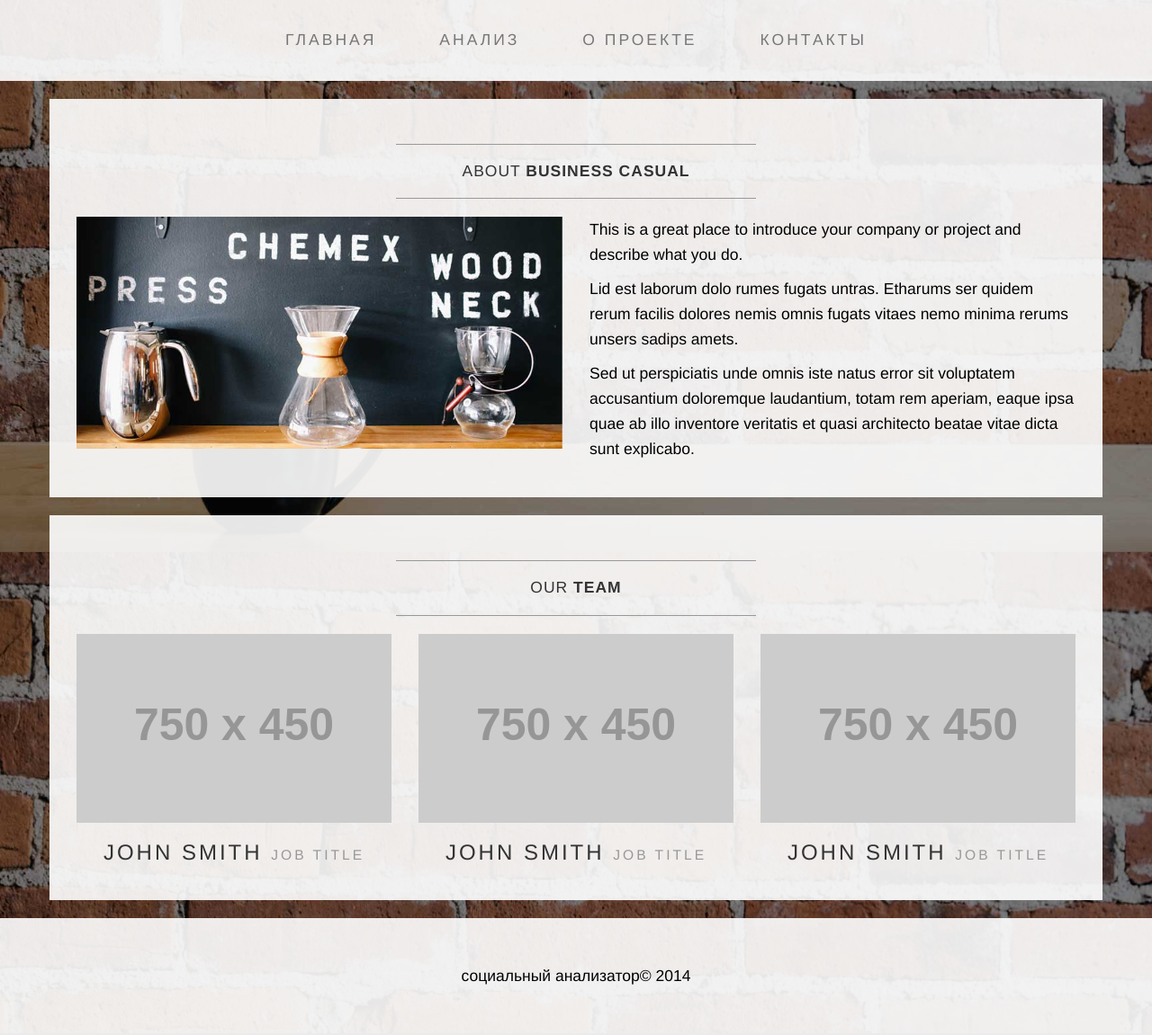
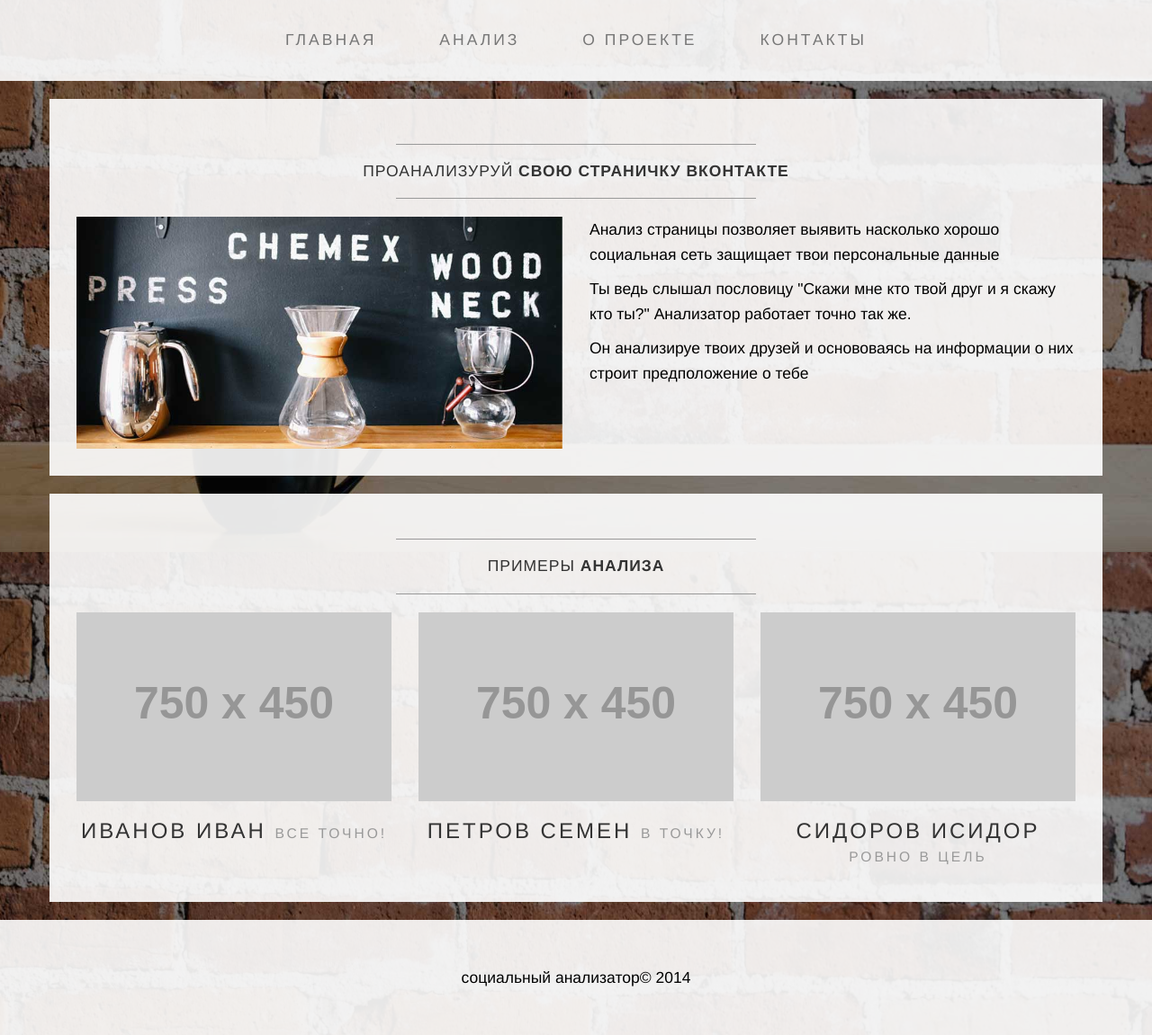
Before and after one commit to vatslav/vk-analytic, a Flask app: page /analisys in a window 1280 px wide. Shown: the part 186-1337 px from the top of the page at 90% size. Before the commit the page ends 1281 px from the top, so only its background shows below. Run offline with Flask 2, Linux system fonts and the light colour scheme; grey boxes labelled with a size stand in for pictures from a placeholder-image service; some libraries are stand-ins or nearby versions.

Commit message:
русификация сайта

```diff
--- a/app/templates/analisys.html
+++ b/app/templates/analisys.html
@@ -8,7 +8,7 @@
             <div class="box">
                 <div class="col-lg-12">
                     <hr>
-                    <h2 class="intro-text text-center">About <strong>business casual</strong>
+                    <h2 class="intro-text text-center">проанализуруй <strong>свою страничку вконтакте</strong>
                     </h2>
                     <hr>
                 </div>
@@ -16,9 +16,9 @@
                     <img class="img-responsive img-border-left" src="{{ url_for('static', filename='img/slide-2.jpg')}}" alt="">
                 </div>
                 <div class="col-md-6">
-                    <p>This is a great place to introduce your company or project and describe what you do.</p>
-                    <p>Lid est laborum dolo rumes fugats untras. Etharums ser quidem rerum facilis dolores nemis omnis fugats vitaes nemo minima rerums unsers sadips amets.</p>
-                    <p>Sed ut perspiciatis unde omnis iste natus error sit voluptatem accusantium doloremque laudantium, totam rem aperiam, eaque ipsa quae ab illo inventore veritatis et quasi architecto beatae vitae dicta sunt explicabo.</p>
+                    <p>Анализ страницы позволяет выявить насколько хорошо социальная сеть защищает твои персональные данные</p>
+                    <p>Ты ведь слышал пословицу "Скажи мне кто твой друг и я скажу кто ты?" Анализатор работает точно так же.</p>
+                    <p>Он анализируе твоих друзей и основоваясь на информации о них строит предположение о тебе</p>
                 </div>
                 <div class="clearfix"></div>
             </div>
@@ -28,26 +28,26 @@
             <div class="box">
                 <div class="col-lg-12">
                     <hr>
-                    <h2 class="intro-text text-center">Our <strong>Team</strong>
+                    <h2 class="intro-text text-center">примеры <strong>анализа</strong>
                     </h2>
                     <hr>
                 </div>
                 <div class="col-sm-4 text-center">
                     <img class="img-responsive" src="http://placehold.it/750x450" alt="">
-                    <h3>John Smith
-                        <small>Job Title</small>
+                    <h3>Иванов Иван
+                        <small>Все точно!</small>
                     </h3>
                 </div>
                 <div class="col-sm-4 text-center">
                     <img class="img-responsive" src="http://placehold.it/750x450" alt="">
-                    <h3>John Smith
-                        <small>Job Title</small>
+                    <h3>Петров Семен
+                        <small>В точку!</small>
                     </h3>
                 </div>
                 <div class="col-sm-4 text-center">
                     <img class="img-responsive" src="http://placehold.it/750x450" alt="">
-                    <h3>John Smith
-                        <small>Job Title</small>
+                    <h3>Сидоров Исидор
+                        <small>ровно в цель</small>
                     </h3>
                 </div>
                 <div class="clearfix"></div>
--- a/app/templates/blog.html
+++ b/app/templates/blog.html
@@ -7,7 +7,7 @@
             <div class="box">
                 <div class="col-lg-12">
                     <hr>
-                    <h2 class="intro-text text-center">Company <strong>blog</strong>
+                    <h2 class="intro-text text-center">подробнее о <strong>проекте</strong>
                     </h2>
                     <hr>
                 </div>
```
Also changed, not shown: app/templates/contact.html (+12 -10 lines).
